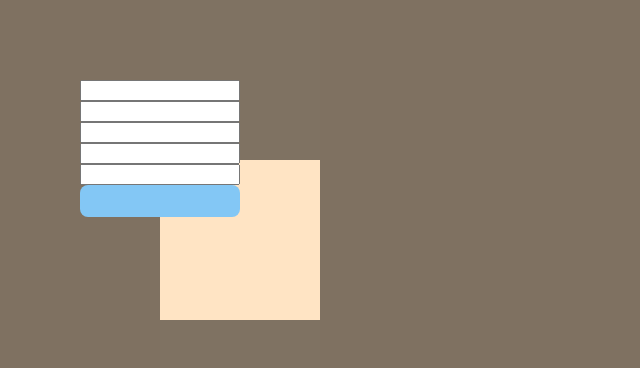
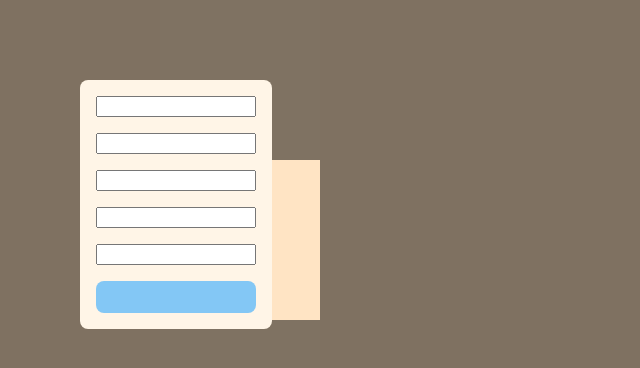
Before and after one commit to BubblyFace/regional-mask, a website: page index.html in a window 1280 px wide. Shown: the top 368 px of the page, without its empty margins (0-640 px from the left). Drawn offline with Linux system fonts and the light colour scheme.

Commit message:
chore::曲线调整

```diff
--- a/assets/index.css
+++ b/assets/index.css
@@ -19,19 +19,26 @@
   z-index: 20;
 }
 
+.mask-block{
+  position: absolute;
+  transition: all 0.5s cubic-bezier(.28,1.08,.59,1);
+}
+
 #mask-controller {
-  position: absolute;
+  position: fixed;
   z-index: 21;
   top: 5rem;
   left: 5rem;
   width: 10rem;
   display: flex;
   flex-direction: column;
+  background: rgb(255, 245, 231);
+  padding: 1rem;
+  border-radius : 0.5rem;
 }
 
-.mask-block{
-  position: absolute;
-  transition: all 0.5s cubic-bezier(.28,1.08,.59,1);
+.controller-option {
+  margin-bottom: 1rem;
 }
 
 #controller-button {
--- a/index.html
+++ b/index.html
@@ -14,11 +14,11 @@
   <div id="content"></div>
   <div id="mask"></div>
   <div id="mask-controller">
-    <input id="get-left" type="text">
-    <input id="get-top" type="text">
-    <input id="get-width" type="text">
-    <input id="get-height" type="text">
-    <input id="get-opacity" type="text">
+    <input class="controller-option" id="get-left" type="text">
+    <input class="controller-option" id="get-top" type="text">
+    <input class="controller-option" id="get-width" type="text">
+    <input class="controller-option" id="get-height" type="text">
+    <input class="controller-option" id="get-opacity" type="text">
     <div id="controller-button" onclick="updateMask()"></div>
   </div>
   <script>
```
